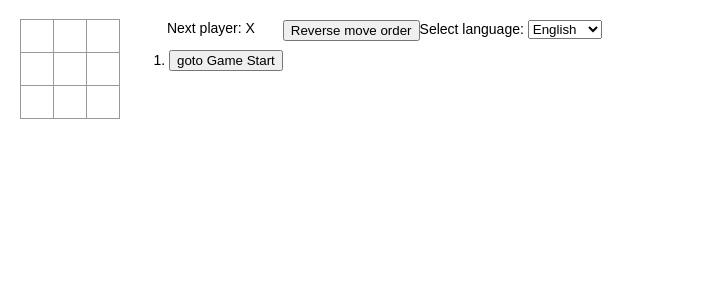
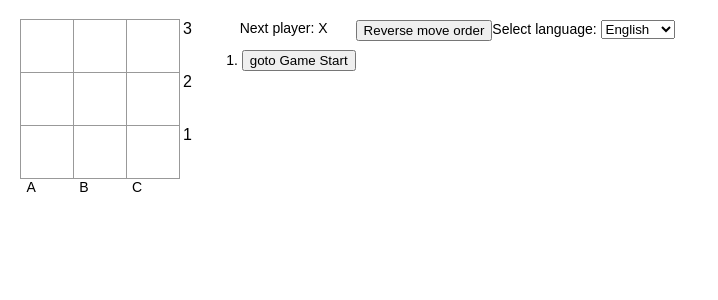
Before and after one commit to tangjm/tic-tac-toe-revamped, a React (Create React App) app: page / in a window 1280 px wide. Shown: the top 300 px of the page, without its empty margins (0-718 px from the left). Built offline with nearby package versions, Linux system fonts and the light colour scheme.

Commit message:
add board coordinates and styling

```diff
--- a/src/components/Board.jsx
+++ b/src/components/Board.jsx
@@ -1,6 +1,13 @@
 import React from 'react';
 import PropTypes from 'prop-types';
 import Square from './Square';
+
+const letterCords = <>
+	<br />
+	<span className="letterCords">A</span>
+	<span className="letterCords">B</span>
+	<span className="letterCords">C</span>
+</>;
 
 const Board = props => {
 
@@ -17,15 +24,22 @@ const Board = props => {
 	const createGameBoard = () => {
 		let count = 0;
 		let board = [];
+		const numberCords = [3, 2, 1];
 		for (let i = 0; i < 3; i++) {
 			let row = [];
 			for (let j = 0; j < 3; j++) {
 				row.push(renderSquare(count));
 				count++;
 			}
+
 			board.push(
 				<div key={"row" + i} className="board-row">
 					{row}
+					&nbsp;
+					<span className="numberCords">
+						{numberCords[i]}
+					</span>
+					{i === 2 && letterCords}
 				</div>
 			);
 		}
--- a/src/css/Game.css
+++ b/src/css/Game.css
@@ -20,16 +20,16 @@ body {
   .square {
 	background: #fff;
 	border: 1px solid #999;
-	float: left;
-	font-size: 24px;
+	float:left;
+	font-size: 36px;
 	font-weight: bold;
-	line-height: 34px;
-	height: 34px;
+	line-height: 54px;
+	height: 54px;
 	margin-right: -1px;
 	margin-top: -1px;
 	padding: 0;
 	text-align: center;
-	width: 34px;
+	width: 54px;
   }
 
   .winningSquare {
@@ -56,3 +56,22 @@ body {
   .selected {
 	  font-weight: bold;
   }
+
+
+  .boardCords {
+	display: flex;
+	flex-direction: row;
+}
+
+  .flexible {
+	margin-left: 1em;
+	margin-right: 2em;
+  }
+
+  .letterCords {
+	  margin-right: 3.1em;
+  }
+
+  .numberCords {
+	font-size: 16px;
+  }
```
